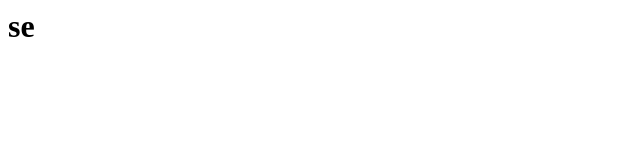
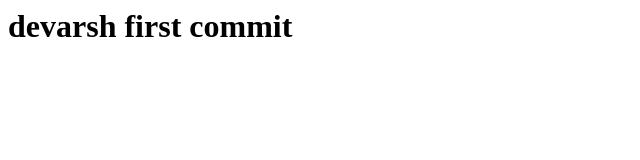
Before and after one commit to devarsh1234/devarsh, a plain HTML site: page index.html in a window 1280 px wide. Shown: the whole page, without its empty margins (0-640 px from the left). Drawn offline with Linux system fonts and the light colour scheme.

Commit message:
first commit

```diff
--- a/index.html
+++ b/index.html
@@ -1 +1 @@
-<h1>se</h1>
+<h1>devarsh first commit</h1>
```
